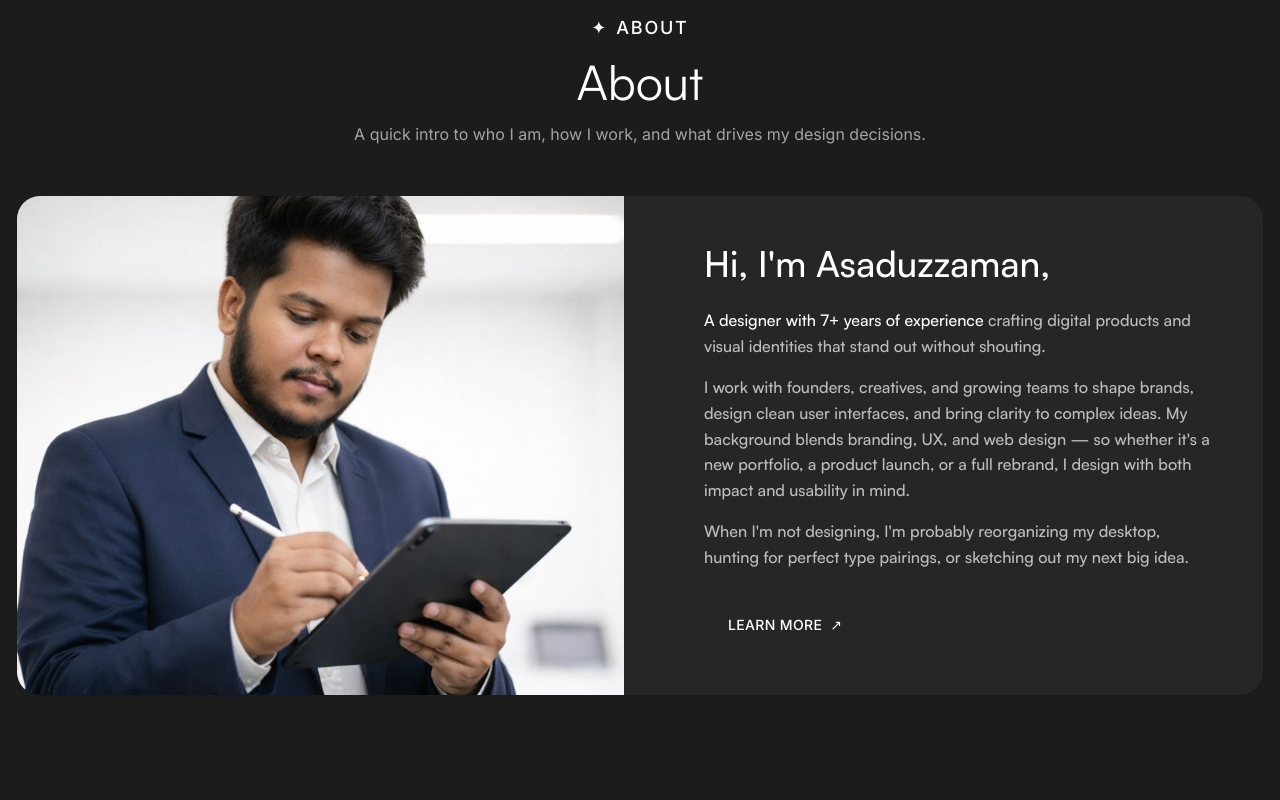
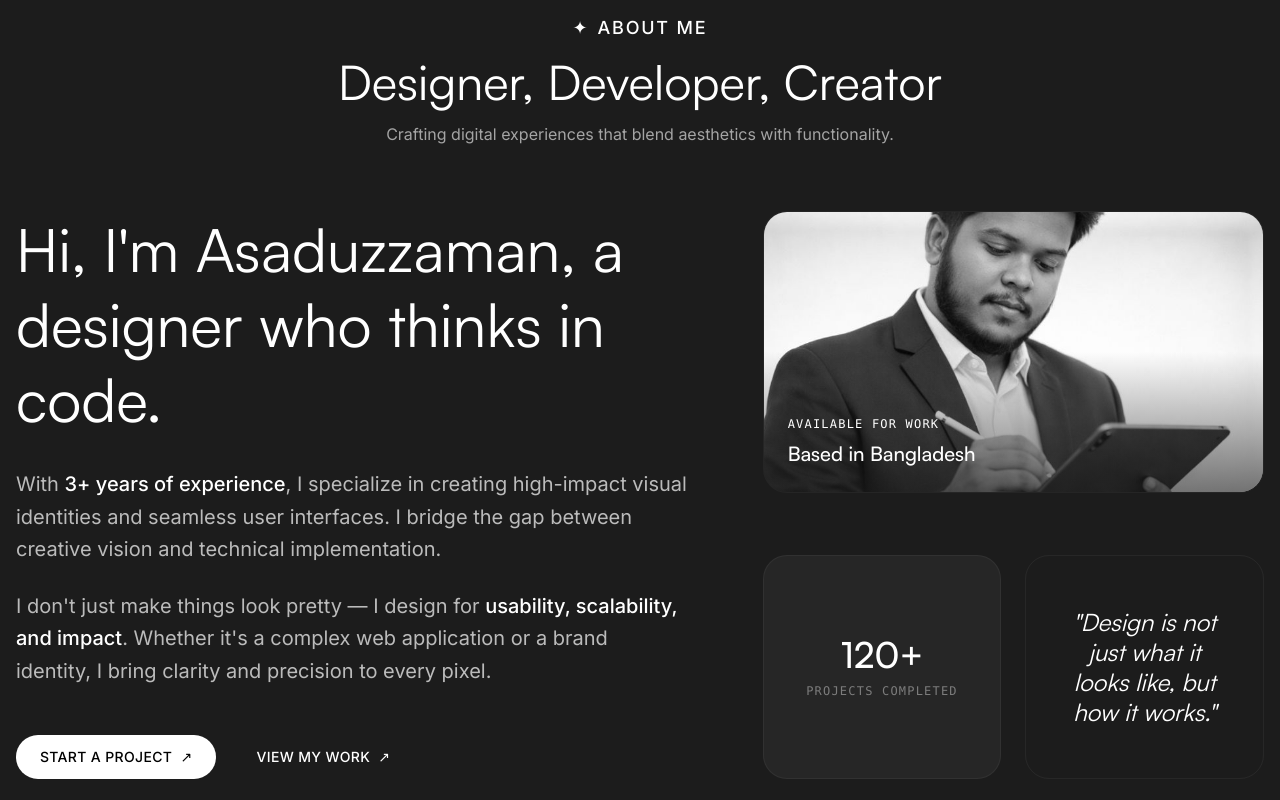
Before and after one commit to Asaduzzama-n/new-portfolio, a Next.js app: page / in a window 1280 px wide. Shown: the part 1020-1820 px from the top of the page. Built offline with nearby package versions, Linux system fonts and the light colour scheme; a web font is replaced by a local one.

Commit message:
almost done

```diff
--- a/src/components/sections/About.tsx
+++ b/src/components/sections/About.tsx
@@ -3,62 +3,116 @@
 import { motion } from 'framer-motion';
 import SectionHeader from '@/components/ui/SectionHeader';
 import AnimatedButton from '@/components/ui/AnimatedButton';
-import { fadeUp, slideFromLeft, slideFromRight } from '@/lib/animations';
+import { fadeUp } from '@/lib/animations';
 import Image from 'next/image';
+
+const stats = [
+    // { label: 'Years Experience', value: '7+' },
+    { label: 'Projects Completed', value: '120+' },
+    // { label: 'Happy Clients', value: '50+' },
+];
 
 export default function About() {
     return (
-        <section id="about" className="py-24 px-4">
+        <section id="about" className="py-24 px-4 overflow-hidden">
             <div className="max-w-7xl mx-auto">
                 <SectionHeader
-                    label="About"
-                    title="About"
-                    subtitle="A quick intro to who I am, how I work, and what drives my design decisions."
+                    label="About Me"
+                    title="Designer, Developer, Creator"
+                    subtitle="Crafting digital experiences that blend aesthetics with functionality."
+                    centered={true}
                 />
 
-                <div className="grid md:grid-cols-2 gap-8 bg-primary rounded-3xl overflow-hidden border border-[#1a1a1a]">
-                    {/* Image */}
+                <div className="grid grid-cols-1 lg:grid-cols-12 gap-8 mt-16">
+                    {/* Left: Bio Content */}
                     <motion.div
-                        variants={slideFromLeft}
+                        variants={fadeUp}
                         initial="hidden"
                         whileInView="visible"
-                        viewport={{ once: true, margin: '-100px' }}
-                        className="relative h-80 md:h-auto min-h-[400px]"
+                        viewport={{ once: true }}
+                        className="lg:col-span-7 space-y-8"
                     >
-                        <div className="absolute inset-0 flex items-center justify-center">
-                            <div className="text-center">
-                                <Image src="/me.png" alt="Profile" width={3000} height={3000} className="w-full h-full object-contain" />
-                                <p className="text-white/30 text-sm">Your photo here</p>
+                        <div className="relative group">
+                            <h3 className="text-4xl md:text-6xl font-custom-2 leading-tight">
+                                Hi, I&apos;m <span className="">Asaduzzaman</span>, a designer who thinks in code.
+                            </h3>
                         </div>
+
+                        <div className="space-y-6 text-xl text-white/70 font-sans leading-relaxed max-w-2xl">
+                            <p>
+                                With <span className="text-white font-medium">3+ years of experience</span>, I specialize in creating high-impact visual identities and seamless user interfaces. I bridge the gap between creative vision and technical implementation.
+                            </p>
+                            <p>
+                                I don&apos;t just make things look pretty — I design for <span className="text-white font-medium">usability, scalability, and impact</span>. Whether it&apos;s a complex web application or a brand identity, I bring clarity and precision to every pixel.
+                            </p>
+                        </div>
+
+                        <div className="flex flex-wrap gap-4 pt-4">
+                            <AnimatedButton href="#contact" variant="primary">
+                                START A PROJECT
+                            </AnimatedButton>
+                            <AnimatedButton href="#projects" variant="ghost">
+                                VIEW MY WORK
+                            </AnimatedButton>
                         </div>
                     </motion.div>
 
-                    {/* Content */}
+                    {/* Right: Personal Grid/Stats */}
+                    <div className="lg:col-span-5 grid grid-cols-1 sm:grid-cols-2 gap-6">
+                        {/* Image Block */}
                         <motion.div
-                        variants={slideFromRight}
+                            variants={fadeUp}
                             initial="hidden"
                             whileInView="visible"
-                        viewport={{ once: true, margin: '-100px' }}
-                        className="p-8 md:p-12 flex flex-col justify-center"
+                            viewport={{ once: true }}
+                            transition={{ delay: 0.2 }}
+                            className="sm:col-span-2 relative aspect-video rounded-3xl overflow-hidden bg-secondary border border-white/5 group"
                         >
-                        <h3 className="text-3xl md:text-4xl font-custom mb-6">Hi, I&apos;m Asaduzzaman,</h3>
+                            <Image
+                                src="/me.png"
+                                alt="Asaduzzaman"
+                                fill
+                                className="object-cover grayscale hover:grayscale-0 transition-all duration-700 scale-105 group-hover:scale-100"
+                            />
+                            <div className="absolute inset-0 bg-gradient-to-t from-background via-transparent to-transparent opacity-60" />
+                            <div className="absolute bottom-6 left-6">
+                                <span className="text-xs tracking-widest uppercase text-white font-mono mb-2 block">Available for work</span>
+                                <h4 className="text-xl font-custom">Based in Bangladesh</h4>
+                            </div>
+                        </motion.div>
 
-                        <div className="space-y-4 text-white/70 mb-8 font-custom">
-                            <p>
-                                <span className="text-white">A designer with 7+ years of experience</span> crafting digital products and visual identities that stand out without shouting.
+                        {/* Stats Blocks */}
+                        {stats.map((stat, index) => (
+                            <motion.div
+                                key={stat.label}
+                                variants={fadeUp}
+                                initial="hidden"
+                                whileInView="visible"
+                                viewport={{ once: true }}
+                                transition={{ delay: 0.3 + (index * 0.1) }}
+                                className="p-8 rounded-3xl bg-primary border border-white/5 hover:border-white/20 transition-all duration-300 flex items-center justify-center"
+                            >
+                                <div className="flex flex-col items-center">
+                                    <div className="text-3xl md:text-4xl font-custom text-white mb-2">{stat.value}</div>
+                                    <div className="text-xs uppercase tracking-widest text-white/40 font-mono">{stat.label}</div>
+                                </div>
+                            </motion.div>
+                        ))}
+
+                        {/* Small Quote/Philosophy Block */}
+                        <motion.div
+                            variants={fadeUp}
+                            initial="hidden"
+                            whileInView="visible"
+                            viewport={{ once: true }}
+                            transition={{ delay: 0.6 }}
+                            className="p-8 rounded-3xl border border-white/5 bg-primary/20 flex items-center justify-center text-center group cursor-default"
+                        >
+                            <p className="text-white font-custom-2 text-2xl leading-tight italic">
+                                &quot;Design is not just what it looks like, but <span className="text-white">how it works.</span>&quot;
                             </p>
-                            <p>
-                                I work with founders, creatives, and growing teams to shape brands, design clean user interfaces, and bring clarity to complex ideas. My background blends branding, UX, and web design — so whether it&apos;s a new portfolio, a product launch, or a full rebrand, I design with both impact and usability in mind.
-                            </p>
-                            <p>
-                                When I&apos;m not designing, I&apos;m probably reorganizing my desktop, hunting for perfect type pairings, or sketching out my next big idea.
-                            </p>
+                        </motion.div>
                     </div>
-
-                        <AnimatedButton href="#contact" variant="ghost" className="self-start">
-                            LEARN MORE
-                        </AnimatedButton>
-                    </motion.div>
                 </div>
             </div>
         </section>
--- a/src/components/sections/Journey.tsx
+++ b/src/components/sections/Journey.tsx
@@ -18,30 +18,44 @@ export default function Journey() {
         let mm = gsap.matchMedia();
 
         mm.add("(min-width: 768px)", () => {
-            const tl = gsap.timeline({
+            // Initial states
+            gsap.set('.milestone-box', { opacity: 0, y: 30 });
+            gsap.set('.path-svg', { opacity: 0 });
+            gsap.set('.arrow-marker', { opacity: 0 });
+
+            // Reveal animation - starts when section reaches 30% from top
+            const revealTl = gsap.timeline({
+                scrollTrigger: {
+                    trigger: sectionRef.current,
+                    start: 'top 30%',
+                    end: 'top top',
+                    scrub: 1,
+                }
+            });
+
+            // Start revealing the first milestone before pinning
+            revealTl.to('.milestone-today', { opacity: 1, y: 0, duration: 2 });
+
+            // Pin animation - starts when container reaches top
+            const pinTl = gsap.timeline({
                 scrollTrigger: {
                     trigger: pinRef.current,
                     start: 'top top',
-                    end: '+=300%',
+                    end: '+=400%',
                     pin: true,
                     scrub: 1,
                     anticipatePin: 1
                 },
             });
 
-            // Initial states
-            gsap.set('.milestone-box', { opacity: 0, y: 30 });
-            gsap.set('.path-svg', { opacity: 0 });
-            gsap.set('.arrow-marker', { opacity: 0 });
-
-            tl.to('.milestone-today', { opacity: 1, y: 0, duration: 2 })
-                .to('.path-1', { opacity: 1, duration: 1 }, '-=1')
+            // Continue the animation during pinning
+            pinTl.to('.path-1', { opacity: 1, duration: 1 })
                 .fromTo(path1Ref.current, { strokeDashoffset: 1000, strokeDasharray: 1000 }, { strokeDashoffset: 0, duration: 4 })
-                .to('.arrow-1', { opacity: 1, duration: 0.5 }) // Arrow appears after path draws
+                .to('.arrow-1', { opacity: 1, duration: 0.5 })
                 .to('.milestone-yesterday', { opacity: 1, y: 0, duration: 2 }, '-=1')
                 .to('.path-2', { opacity: 1, duration: 1 }, '-=1')
                 .fromTo(path2Ref.current, { strokeDashoffset: 1000, strokeDasharray: 1000 }, { strokeDashoffset: 0, duration: 4 })
-                .to('.arrow-2', { opacity: 1, duration: 0.5 }) // Arrow appears after path draws
+                .to('.arrow-2', { opacity: 1, duration: 0.5 })
                 .to('.milestone-tomorrow', { opacity: 1, y: 0, duration: 2 }, '-=1');
         });
 
```
Lines whose indentation alone changed are shown as unchanged.
